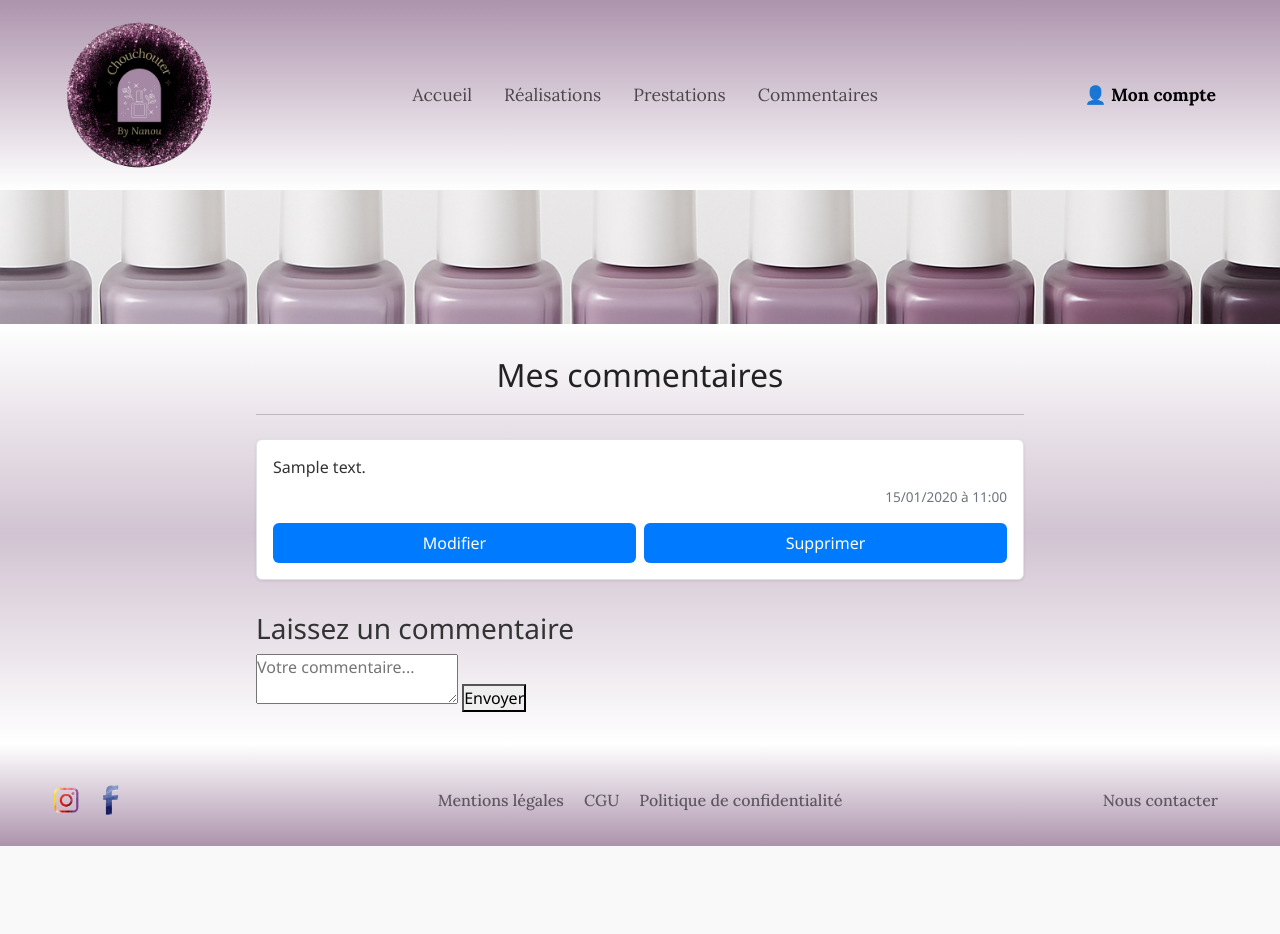
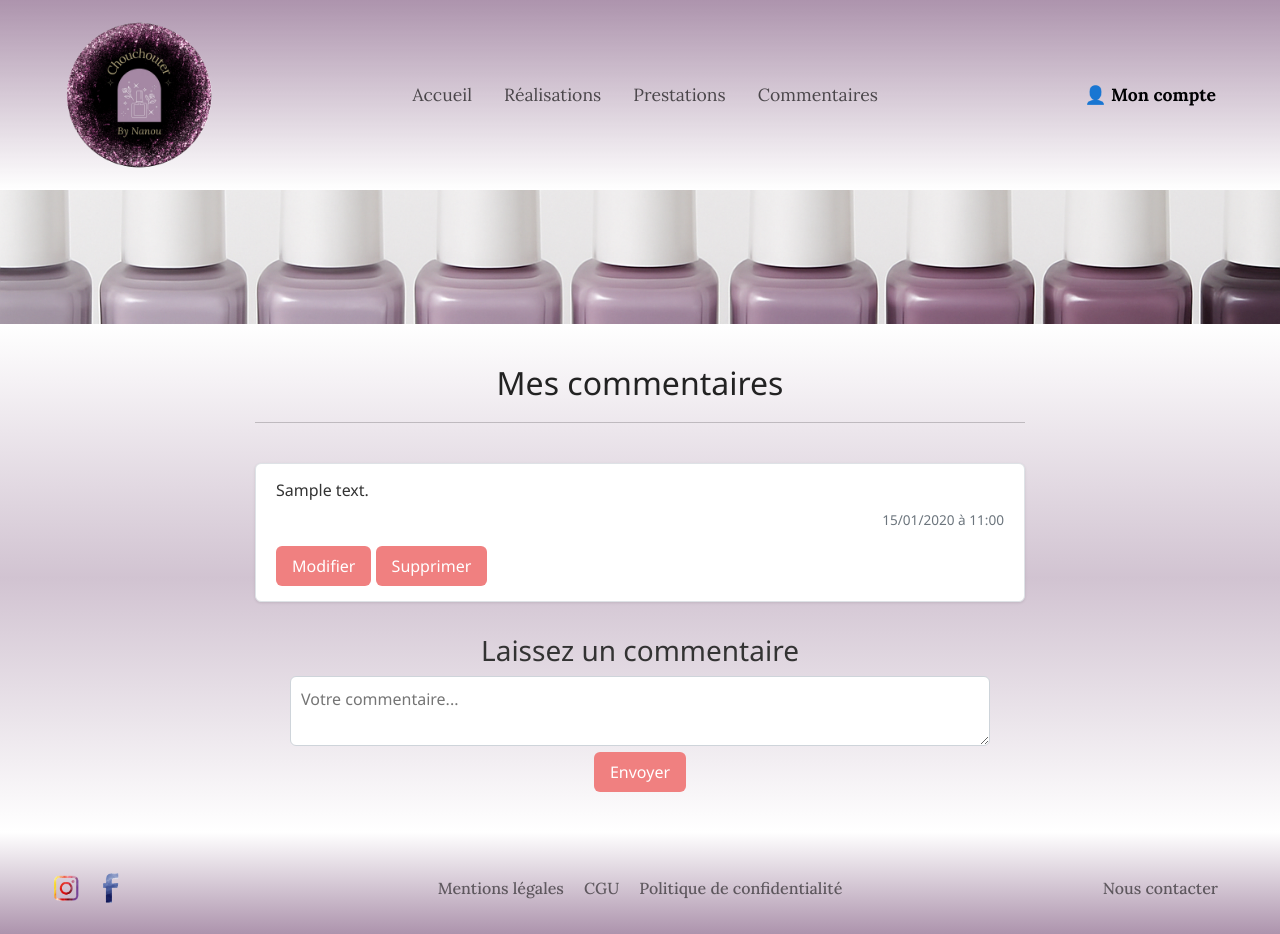
Before and after one commit to Cyril-Gharbi/ChouchouterByNanou, a Flask app: page /my_comments in a window 1280 px wide. Before the commit the page ends 846 px from the top, so only its background shows below. Run offline with Flask 3, Linux system fonts and the light colour scheme; a user stored in the database is signed in; tables that the repository leaves empty hold one stand-in row (values such as "Sample post"); some libraries are stand-ins or nearby versions.

Commit message:
update my_comments.css files

```diff
--- a/app/static/my_comments.css
+++ b/app/static/my_comments.css
@@ -1,40 +1,39 @@
-/* Main container */
+/* Conteneur principal */
 .comments-section {
     color: #333;
     font-family: "Segoe UI", Roboto, sans-serif;
-    margin: 2rem auto;
-    max-width: 800px;      /* limit on large screens */
-    width: 100%;           /* take full available width */
-    padding: 0 1rem;       /* adaptive inner margins */
-    box-sizing: border-box;
+    margin: 40px auto;
+    max-width: 800px;
+    padding: 0 15px;
 }
 
-/* Title */
+/* Titre */
 .comments-section h2 {
     color: #222;
     margin-bottom: 20px;
     text-align: center;
 }
 
-/* Comment card */
+/* Carte de commentaire */
 .comment {
     background-color: #fff;
-    border: 1px solid #dee2e6; /* gray */
-    border-radius: 0.375rem;   /* rounded corners */
+    border: 1px solid #dee2e6; /* gris Bootstrap */
+    border-radius: 0.375rem; /* arrondi Bootstrap */
     box-shadow: 0 1px 3px rgb(0 0 0 / 10%);
-    margin: 1.5rem 0;
-    padding: 1rem;
+    margin-bottom: 1rem;
+    margin-top: 40px;
+    padding: 15px 20px;
 }
 
-/* Author */
+/* Auteur */
 .comment .author {
-    color: #343a40; /* dark text */
+    color: #343a40; /* texte sombre */
     font-weight: bold;
     margin-bottom: 10px;
     text-decoration: underline;
 }
 
-/* Content */
+/* Contenu */
 .comment .content {
     line-height: 1.4;
     margin-bottom: 0.5rem;
@@ -42,15 +41,15 @@
 
 /* Date */
 .comment .date {
-    color: #6c757d; /* gray */
+    color: #6c757d; /* gris bootstrap */
     font-size: 0.85rem;
     text-align: right;
 }
 
-/* Style for deleted accounts */
+/* Style pour comptes supprimés */
 .comment.deleted-user {
-    background-color: #f8f9fa; /* light gray */
-    border-left: 4px solid #adb5bd; /* medium gray */
+    background-color: #f8f9fa; /* gris clair bootstrap */
+    border-left: 4px solid #adb5bd; /* gris moyen */
     font-style: italic;
     opacity: 0.8;
 }
@@ -59,54 +58,54 @@
     color: #6c757d;
 }
 
-/* Actions (Edit / Delete) */
-.actions {
-    display: flex;
-    gap: 0.5rem;
-    flex-wrap: wrap; /* allow buttons to wrap if space is too narrow */
-    margin-top: 0.5rem;
+/* Formulaire */
+.comment-form textarea {
+    border: 1px solid #ced4da;
+    border-radius: 0.375rem;
+    font-family: inherit;
+    font-size: 1rem;
+    padding: 10px;
+    resize: vertical;
+    width: 700px;
 }
 
-.actions button {
-    flex: 1;            /* each button takes equal space */
-    min-width: 120px;   /* prevent buttons from being too small */
-    padding: 0.5rem 1rem;
+/* Bouton */
+.comment-form button, .delete-form button,
+.edit-form button, .actions button {
+    background-color: #f08080;
     border: none;
     border-radius: 0.375rem;
-    background-color: #007bff;
     color: white;
     cursor: pointer;
-    transition: background-color 0.2s;
+    padding: 8px 16px;
+    transition: background-color 0.2s ease;
 }
 
-.actions button:hover {
-    background-color: #0056b3;
+.comment-form button:hover, .delete-form button:hover,
+.edit-form button:hover, .actions button:hover {
+    background-color: #d96e6e;
 }
 
-/* Edit form */
-.edit-form {
+/* Message invite à se connecter */
+.login-prompt {
+    color: #495057;
     margin-top: 1rem;
+    text-align: center;
 }
 
-.edit-form input,
-.edit-form textarea,
-.edit-form button {
-    width: 100%;
-    box-sizing: border-box;
-    margin-top: 0.5rem;
-    padding: 0.5rem;
-    border: 1px solid #dee2e6;
-    border-radius: 0.375rem;
+.login-prompt a {
+    color: #f08080;
+    text-decoration: underline;
 }
 
-.edit-form button {
-    background-color: #28a745;
-    color: white;
-    border: none;
-    cursor: pointer;
-    transition: background-color 0.2s;
+.login-prompt a:hover {
+    color: #d96e6e;
 }
 
-.edit-form button:hover {
-    background-color: #218838;
+.comment-form {
+    text-align: center;
 }
+
+.edit-form textarea {
+    width: 600px;
+}
```
